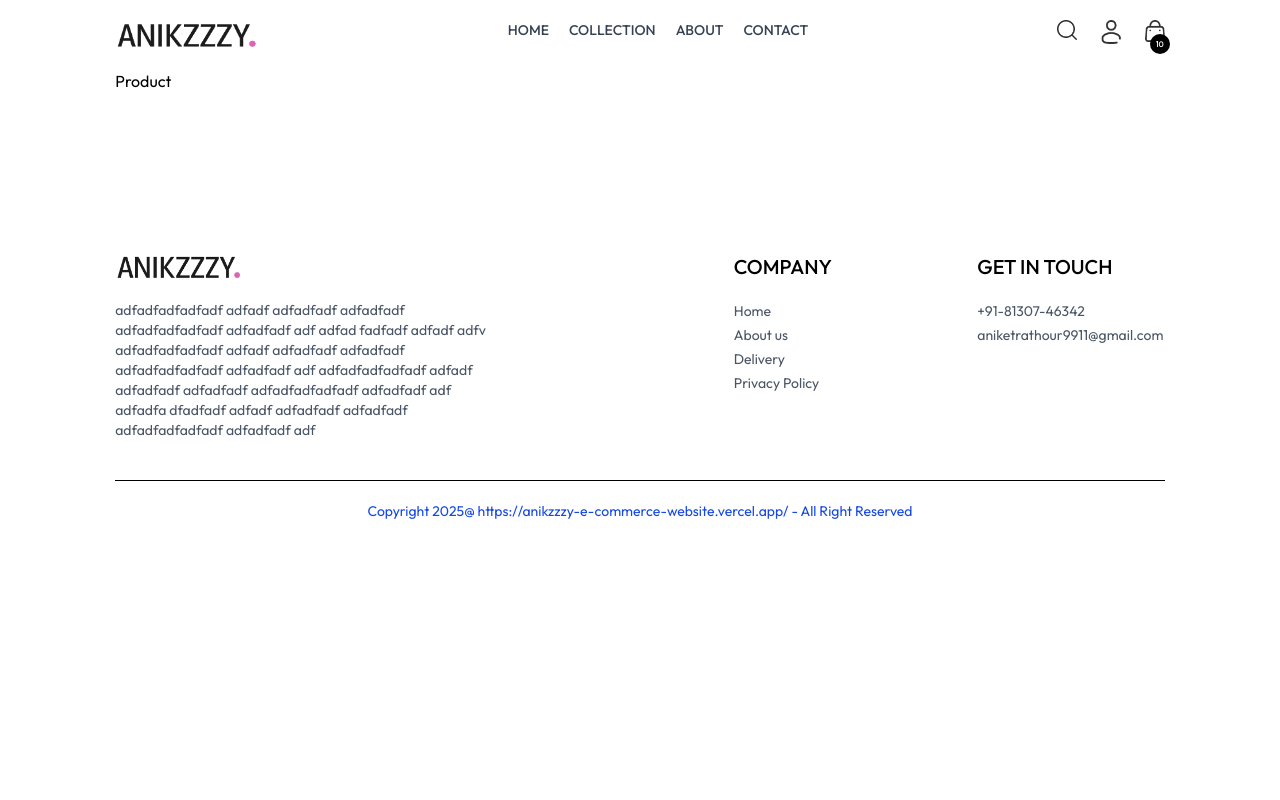
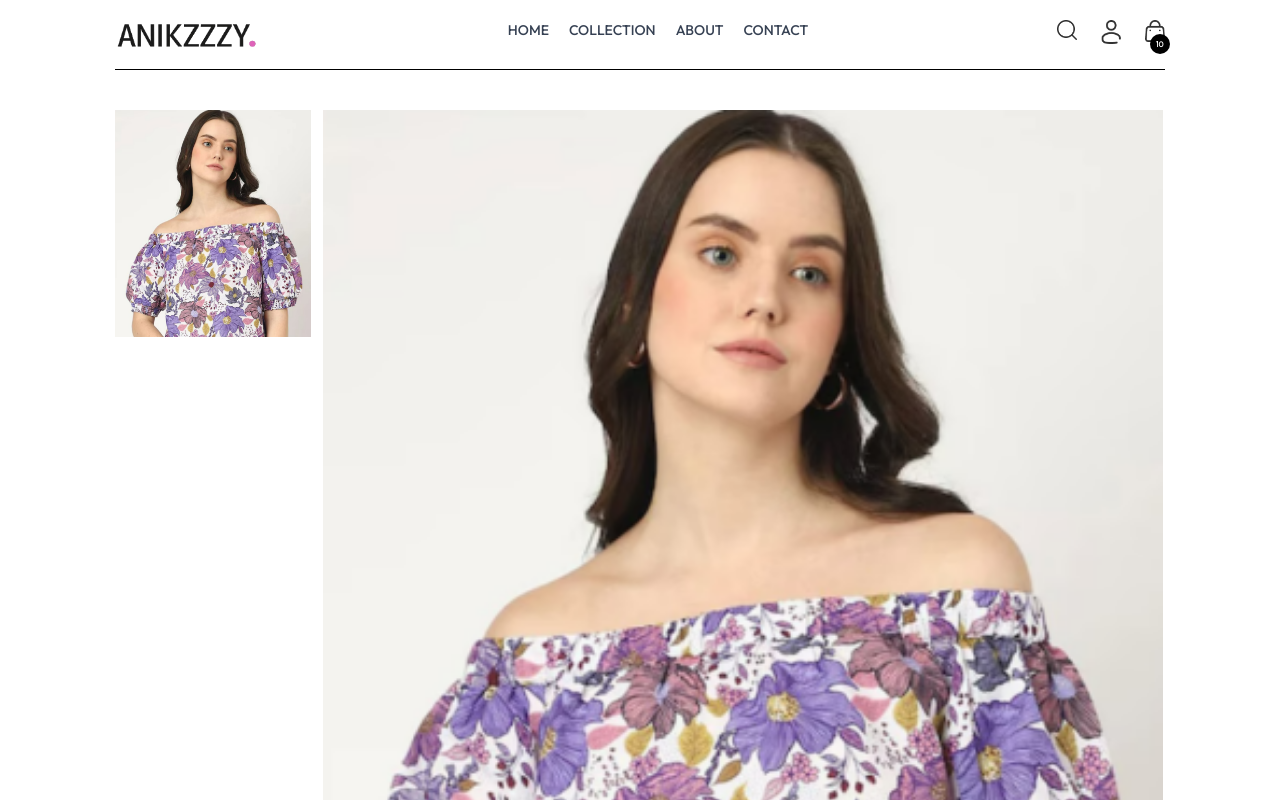
Before and after one commit to Aniket-Rathour/Anikzzzy-E_Commerce-website, a React (Vite) app in the folder frontend/: page /product/aaaaa in a window 1280 px wide. Shown: the top 800 px of the page. Built offline with nearby package versions, Linux system fonts and the light colour scheme.

Commit message:
add searchbar

```diff
--- a/frontend/src/components/Navbar.jsx
+++ b/frontend/src/components/Navbar.jsx
@@ -1,9 +1,11 @@
-import React, { useState } from 'react'
+import React, { useContext, useState } from 'react'
 import {assets} from "/assets/assets"
 import { Link, NavLink } from 'react-router-dom'
+import { ShopContext } from '../context/ShopContext';
 
 const Navbar = () => {
   const [visible,setVisible] =useState(false);
+  const {setShowSearch} = useContext(ShopContext);
 
   return (
     <div className='flex item-center justify-between py-5 font-medium'>
@@ -29,10 +31,10 @@ const Navbar = () => {
         </ul>
 
         <div className='flex item-center gap-6'>
-           <img src={assets.search_icon} className='w-5 h-5 cursor-pointer'></img>
+           <img onClick={()=>setShowSearch(true)} src={assets.search_icon} className='w-5 h-5 cursor-pointer'></img>
 
            <div className=' group relative'>
-              <img src={assets.profile_icon} className='w-5  cursor-pointer'></img>
+              <img  src={assets.profile_icon} className='w-5  cursor-pointer'></img>
               <div className='group-hover:block hidden absolute dropdown-menu right-0 pt-4'>
                 <div className='flex flex-col gap-2 w-36 py-3 px-5 bg-slate-100 text-gray-500'>
                   <p className='cursor-pointer hover:text-black'> My Profile</p>
--- /dev/null
+++ b/frontend/src/components/Searchbar.jsx
@@ -0,0 +1,21 @@
+import React from 'react'
+import { useContext } from 'react'
+import { ShopContext } from '../context/ShopContext'
+import { assets } from '../../assets/assets';
+
+const Searchbar = () => {
+    const {showSearch,setShowSearch , search,setSearch} = useContext(ShopContext);
+
+  return showSearch? (
+    <div className='border-t border-b border-gray-100 bg-gray-50 text-center '>
+        <div className='inline-flex p-2 items-center justify-center border border-gray-300 px-5 my-4 mx-4 rounded-full w-3/4 sm:w-1/2'>
+            <input value={search} onChange={(e)=>setSearch(e.target.value)} type='text' placeholder='Search' className='flex-1 outline-none bg-inherit text-sm'></input>
+            <img src={assets.search_icon} className='w-4' alt=""></img>
+        </div>
+        <img onClick={()=>setShowSearch(false)} className='inline w-3 cursor-pointer' src={assets.cross_icon}></img>
+
+    </div>
+  ) : null
+}
+
+export default Searchbar
--- a/frontend/src/context/ShopContext.jsx
+++ b/frontend/src/context/ShopContext.jsx
@@ -1,4 +1,4 @@
-import { createContext } from "react";
+import { createContext, useState } from "react";
 import {products} from "/assets/assets"
 
 export const ShopContext = createContext();
@@ -7,9 +7,13 @@ const ShopContextProvider = (props)=>{
 
     const currency = '$';
     const delivery_fee = 10;
+    const [search,setSearch] = useState('');
+    const [showSearch,setShowSearch] = useState(false);
+
+
 
     const value = {
-        products , currency,delivery_fee
+        products , currency,delivery_fee,search,setSearch,showSearch,setShowSearch
     }
 
     return (
--- a/frontend/src/pages/Collection.jsx
+++ b/frontend/src/pages/Collection.jsx
@@ -5,7 +5,7 @@ import Title from '../components/Title';
 import ProductItem from '../components/ProductItem';
 
 const Collection = () => {
-  const{products} = useContext(ShopContext);
+  const{products , search,showSearch} = useContext(ShopContext);
   const [showFilter,setShowFilter] = useState(false);
   const[FilterProducts,SetFilterProducts] = useState([]);
   const [Category,setCategory] = useState([]);
@@ -52,6 +52,11 @@ const Collection = () => {
 
   const applyFilter = () =>{
     let productsCopy = products.slice();
+
+    if(showSearch && search){
+      productsCopy = productsCopy.filter(item => item.name.toLowerCase().includes(search.toLowerCase()))
+    }
+
     if(Category.length>0){
       productsCopy = productsCopy.filter(item => Category.includes(item.category));
     }
@@ -64,7 +69,7 @@ const Collection = () => {
 
   useEffect(()=>{
       applyFilter();
-  },[Category,subCategory])
+  },[Category,subCategory, search,showSearch])
   useEffect(()=>{
       sortProduct();
   },[sortType])
--- a/frontend/src/pages/Product.jsx
+++ b/frontend/src/pages/Product.jsx
@@ -1,9 +1,53 @@
-import React from 'react'
+import React, { useContext, useEffect, useState } from 'react'
+import { useParams } from 'react-router-dom'
+import { ShopContext } from '../context/ShopContext';
 
 const Product = () => {
-  return (
-    <div>Product</div>
-  )
+
+  const {productId} = useParams();
+  const {products} = useContext(ShopContext);
+  const [productData,setProductData] = useState(false);
+  const[image,setImage] = useState(``);
+
+  const fetchProductData = async () => {
+    products.map((item)=>{
+        if(item._id === productId){
+          setProductData(item);
+          setImage(item.image[0]);
+          console.log(item.image)
+          return null;
+        }
+    })
+  }
+  useEffect(()=>{
+    fetchProductData()
+  },[productId, products])
+
+  return productData? (
+    <div className='border-t-1 pt-10 transition-opacity ease-in duration-500 opacity-100'>
+      {/** product data  */}
+      <div className='flex gap-12 sm:gap-12 flex-col sm:flex-row'>
+        {/** images */}
+        <div className='flex-1 flex flex-col-reverse gap-3 sm:flex-row'>
+          <div className='flex sm:flex-col overflow-x-auto sm:overflow-y-scroll justify-between sm:justify=normal sm:w-[18.7%] w-full'>
+            {
+              productData.image.map((item,index)=>(
+                <img src={item} key={index} className='w-[24%] sm:w-full sm:mb-3 flex-shrink-0 cursor-pointer '></img>
+              ))
+            }
+          </div>
+          <div className='w-full sm:w-[80%] '>
+            <img src={image} className='w-full h-auto'></img>
+
+          </div>
+
+        </div>
+
+      </div>
+    </div>
+
+
+  ) : <div className='opacity-0'>not found </div>
 }
 
 export default Product
```
